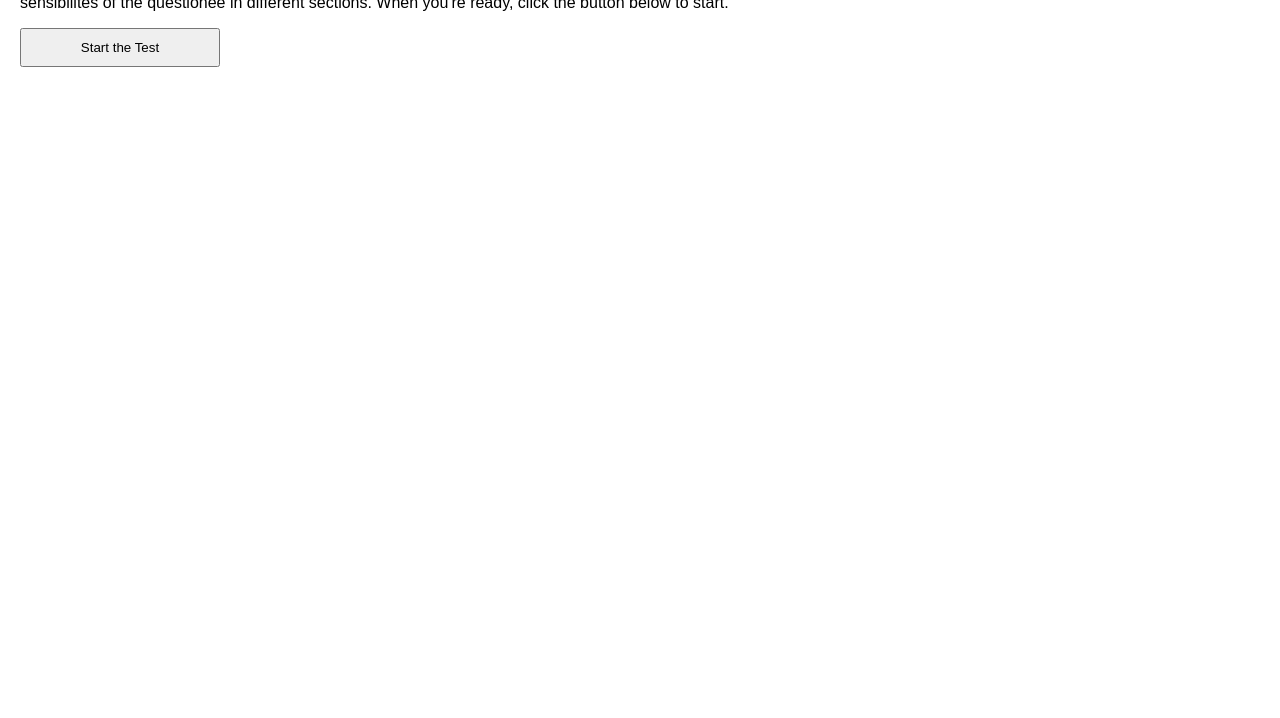
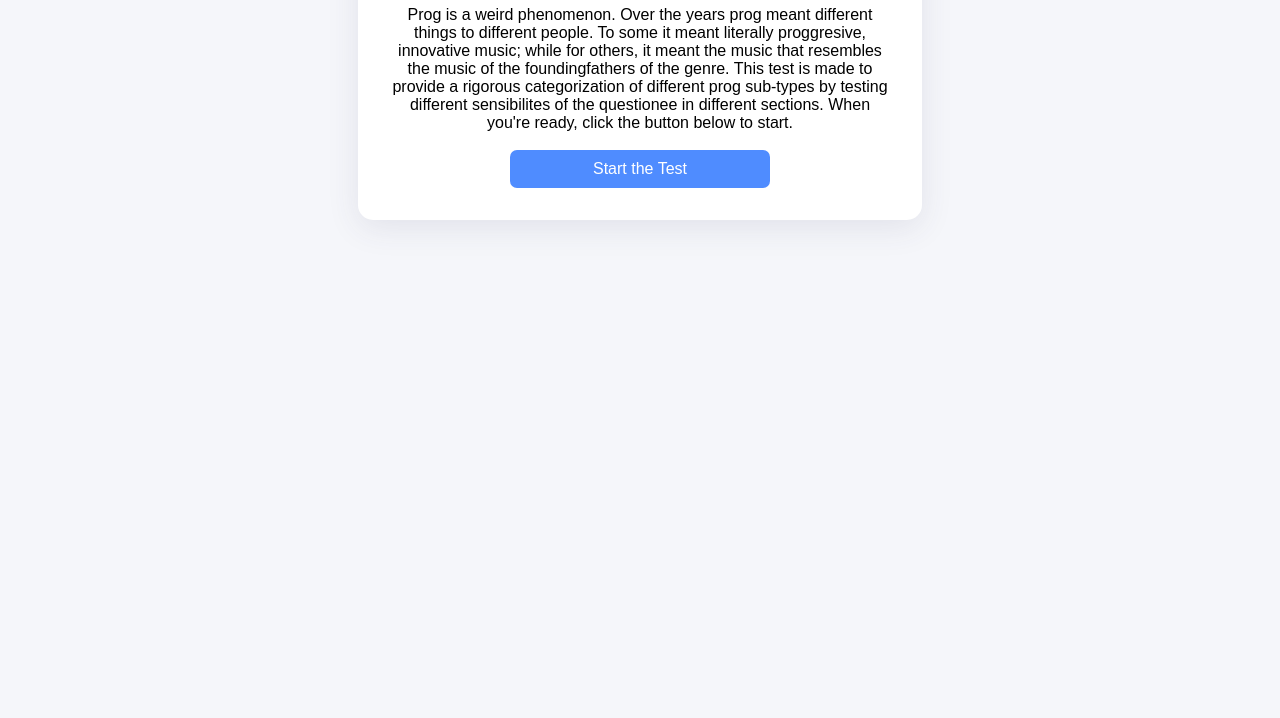
Before and after one commit to stracoon/prog.test, a plain HTML site: page index.html in a window 1280 px wide. Shown: the part 122-840 px from the top of the page. Before the commit the page ends 800 px from the top, so only its background shows below. Drawn offline with Linux system fonts and the light colour scheme.

Commit message:
Update index.html

```diff
--- a/index.html
+++ b/index.html
@@ -6,16 +6,43 @@
     <style>
       body {
         font-family: Arial, sans-serif;
-        margin: 20px;
+        margin: 0;
+        padding: 0;
+        min-height: 100vh;
+        background: #f5f6fa;
       }
-      .question, .intro {
-        margin-bottom: 15px;
+      #content-container {
+        max-width: 500px;
+        margin: 40px auto 0 auto;
+        background: white;
+        padding: 30px 32px 32px 32px;
+        border-radius: 15px;
+        box-shadow: 0 8px 32px 0 rgba(60,60,100,0.10);
+      }
+      h1, h2 {
+        text-align: center;
+        margin-top: 0;
+      }
+      .intro, .question {
+        margin-bottom: 18px;
+        text-align: center;
       }
       .answer-btn, .start-btn {
         display: block;
-        margin: 10px 0;
+        margin: 12px auto 0 auto;
         padding: 10px;
-        width: 200px;
+        width: 90%;
+        max-width: 260px;
+        background: #4f8cff;
+        color: white;
+        border: none;
+        border-radius: 7px;
+        font-size: 1em;
+        cursor: pointer;
+        transition: background 0.16s;
+      }
+      .answer-btn:hover, .start-btn:hover {
+        background: #366ed6;
       }
     </style>
   </head>
```
